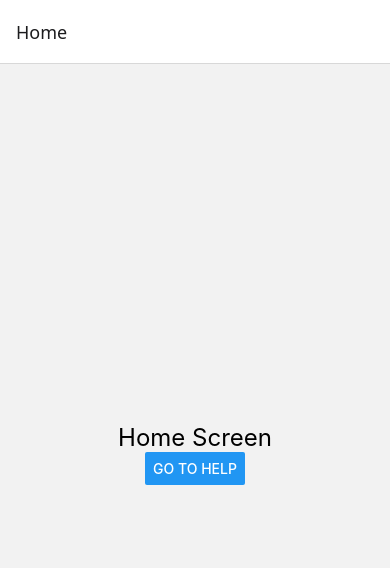
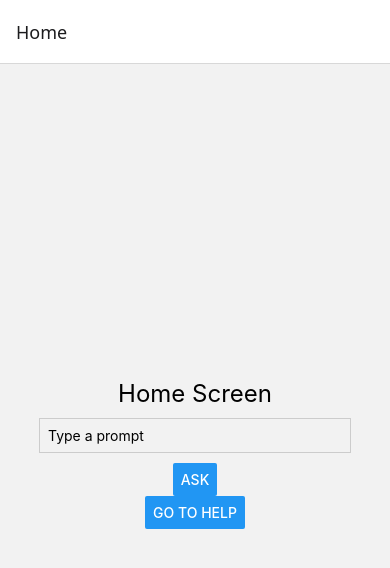
Before and after one commit to peterthelander/poc1, a React Native app: screen /Home in a window 390 px wide. Shown: the top 568 px of the page. Built offline with nearby package versions, Linux system fonts and the light colour scheme.

Commit message:
Add mock LLM service and simple prompt UI

```diff
--- a/src/screens/HomeScreen.tsx
+++ b/src/screens/HomeScreen.tsx
@@ -1,13 +1,31 @@
-import { StyleSheet, Text, View, Button } from 'react-native';
+import { useState } from 'react';
+import { StyleSheet, Text, View, Button, TextInput } from 'react-native';
 import { NativeStackScreenProps } from '@react-navigation/native-stack';
 import { RootStackParamList } from '../navigation/RootNavigator';
+import { getLLM } from '../services/llm/MockLLMService';
 
 type Props = NativeStackScreenProps<RootStackParamList, 'Home'>;
 
 export default function HomeScreen({ navigation }: Props) {
+  const [prompt, setPrompt] = useState('');
+  const [answer, setAnswer] = useState('');
+
+  const handleAsk = async () => {
+    const result = await getLLM().chat(prompt);
+    setAnswer(result);
+  };
+
   return (
     <View style={styles.container}>
       <Text style={styles.text}>Home Screen</Text>
+      <TextInput
+        style={styles.input}
+        value={prompt}
+        onChangeText={setPrompt}
+        placeholder="Type a prompt"
+      />
+      <Button title="Ask" onPress={handleAsk} />
+      {answer ? <Text style={styles.response}>{answer}</Text> : null}
       <Button title="Go to Help" onPress={() => navigation.navigate('Help')} />
     </View>
   );
@@ -22,4 +40,15 @@ const styles = StyleSheet.create({
   text: {
     fontSize: 24,
   },
+  input: {
+    width: '80%',
+    borderWidth: 1,
+    borderColor: '#ccc',
+    padding: 8,
+    marginVertical: 10,
+  },
+  response: {
+    marginVertical: 10,
+    textAlign: 'center',
+  },
 });
--- /dev/null
+++ b/src/services/llm/MockLLMService.ts
@@ -0,0 +1,18 @@
+export interface LLMService {
+  chat(prompt: string): Promise<string>;
+}
+
+export class MockLLMService implements LLMService {
+  async chat(prompt: string): Promise<string> {
+    return Promise.resolve('This is a mock response.');
+  }
+}
+
+let instance: LLMService | null = null;
+
+export function getLLM(): LLMService {
+  if (!instance) {
+    instance = new MockLLMService();
+  }
+  return instance;
+}
```
